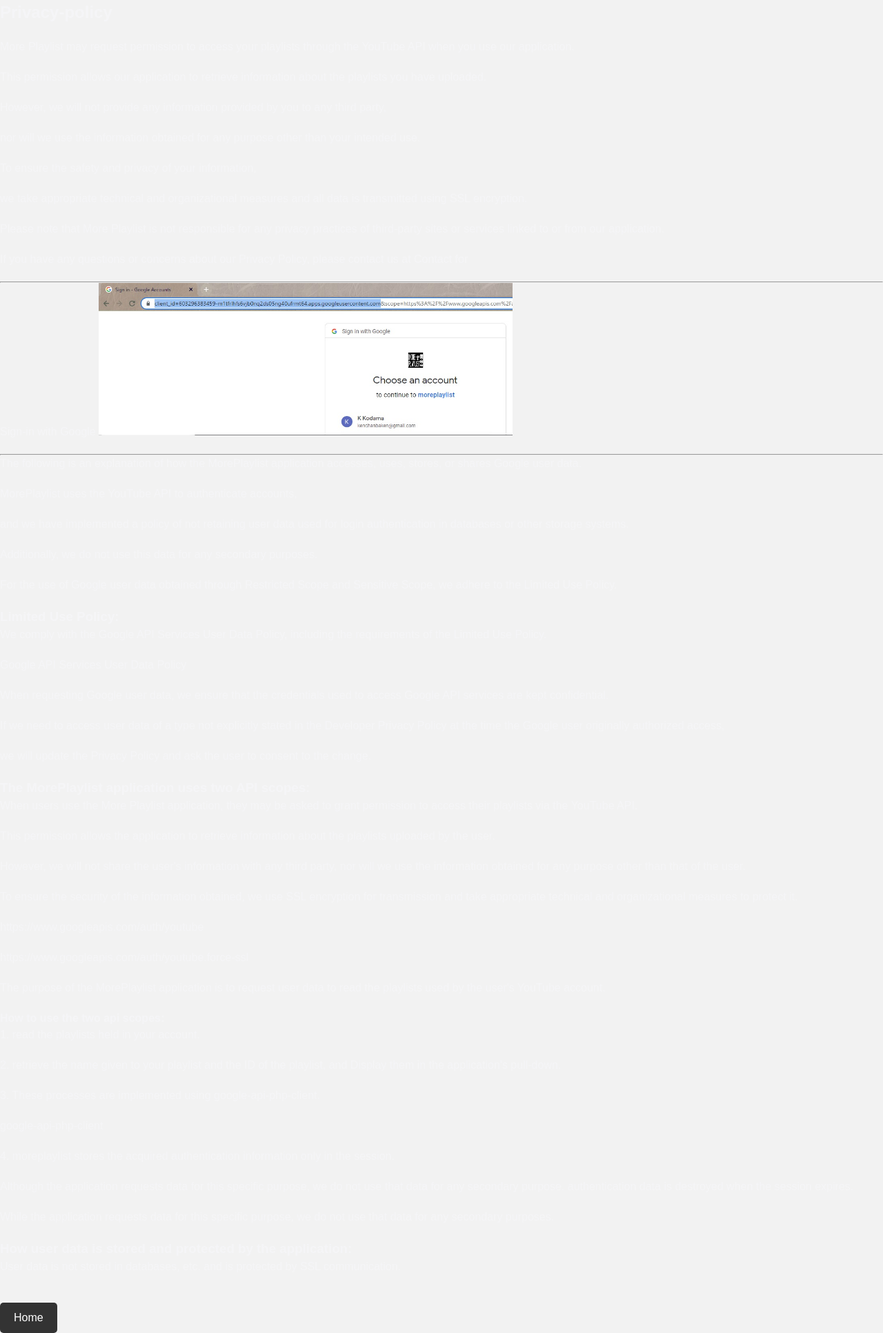
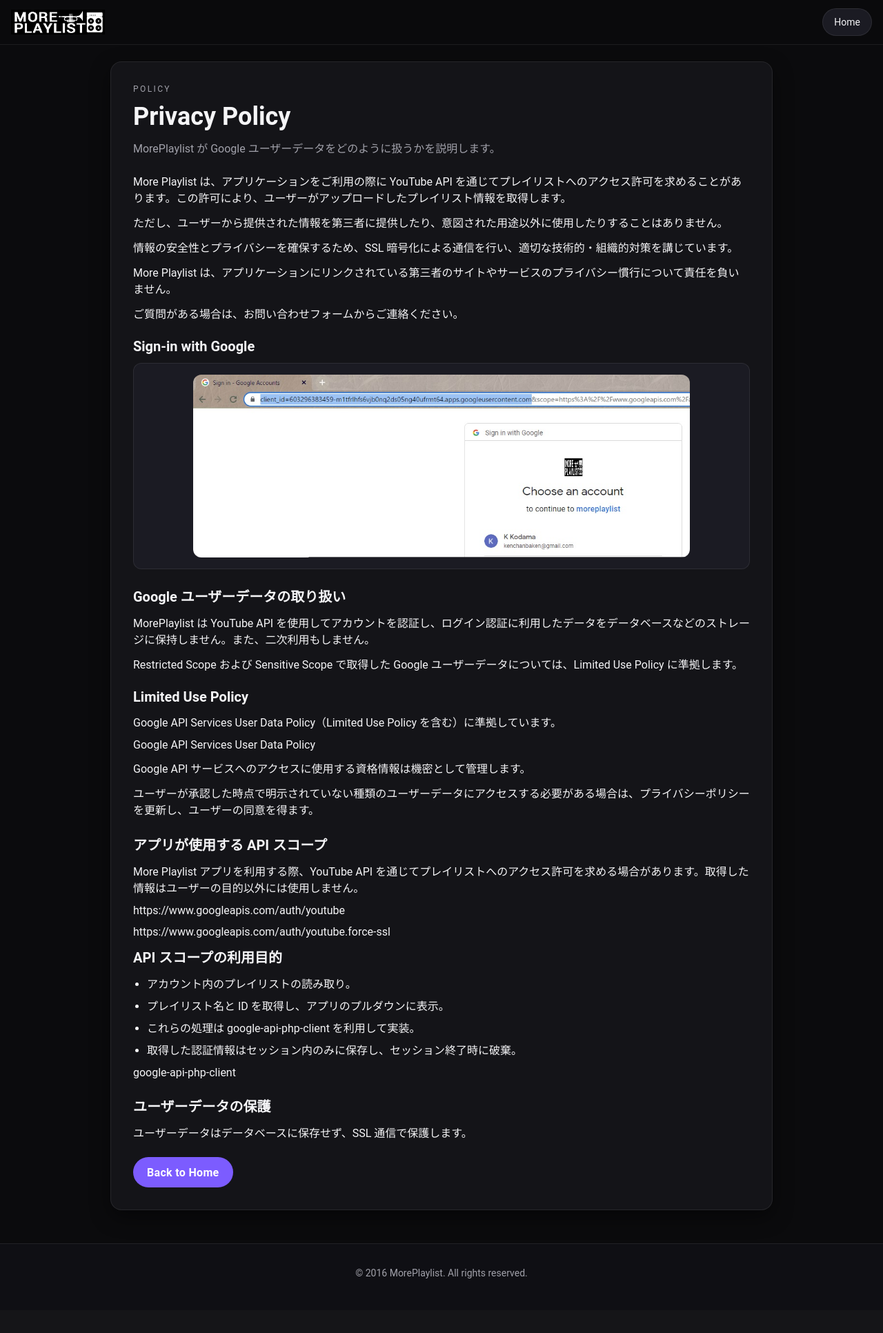
Before and after one commit to IchikabuImpact/moreplaylist, a PHP site: page /privacy.html in a window 1280 px wide. Shown: the whole page at 69% size. After the commit the page ends 1853 px from the top, so only its background shows below. Run offline with PHP 8.4, Linux system fonts and the light colour scheme.

Commit message:
Unify static page styling

```diff
--- a/public/css/style.css
+++ b/public/css/style.css
@@ -28,6 +28,129 @@ body {
 a {
     color: inherit;
     text-decoration: none;
+}
+
+.page-body {
+    background: var(--bg);
+}
+
+.page-shell {
+    min-height: 100vh;
+    display: flex;
+    flex-direction: column;
+}
+
+.page-main {
+    flex: 1;
+    padding: 24px 16px 48px;
+}
+
+.page-card {
+    max-width: 960px;
+    margin: 0 auto;
+    padding: 32px;
+    background: var(--panel);
+    border-radius: var(--radius);
+    border: 1px solid var(--border);
+    box-shadow: var(--shadow);
+    display: flex;
+    flex-direction: column;
+    gap: 24px;
+}
+
+.page-header {
+    display: flex;
+    flex-direction: column;
+    gap: 12px;
+}
+
+.page-eyebrow {
+    text-transform: uppercase;
+    letter-spacing: 0.2em;
+    font-size: 12px;
+    color: var(--muted);
+    margin: 0;
+}
+
+.page-title {
+    font-size: clamp(28px, 4vw, 36px);
+    margin: 0;
+}
+
+.page-lead {
+    margin: 0;
+    color: var(--muted);
+    font-size: 16px;
+}
+
+.page-section {
+    display: flex;
+    flex-direction: column;
+    gap: 12px;
+}
+
+.page-section h2,
+.page-section h3 {
+    margin: 0;
+    font-size: 20px;
+}
+
+.page-section p {
+    margin: 0;
+    color: var(--text);
+}
+
+.page-list {
+    list-style: disc;
+    padding-left: 20px;
+    margin: 0;
+    display: grid;
+    gap: 8px;
+    color: var(--text);
+}
+
+.media-card {
+    background: var(--panel2);
+    border-radius: 12px;
+    padding: 16px;
+    border: 1px solid var(--border);
+    display: flex;
+    justify-content: center;
+}
+
+.media-card img {
+    width: 100%;
+    max-width: 720px;
+    border-radius: 12px;
+    height: auto;
+    display: block;
+}
+
+.page-actions {
+    display: flex;
+    justify-content: flex-start;
+    gap: 12px;
+}
+
+.btn-secondary {
+    display: inline-flex;
+    align-items: center;
+    justify-content: center;
+    min-height: 40px;
+    padding: 0 16px;
+    border-radius: 999px;
+    border: 1px solid var(--border);
+    background: var(--panel2);
+    color: var(--text);
+    font-size: 14px;
+}
+
+.page-footer {
+    padding: 20px 16px 32px;
+    text-align: center;
+    color: var(--muted);
+    font-size: 14px;
+    border-top: 1px solid var(--border);
 }
 
 .topbar {
--- a/public/privacy.html
+++ b/public/privacy.html
@@ -1,4 +1,3 @@
-
 <!DOCTYPE html>
 <html lang="ja">
 <head>
@@ -7,135 +6,87 @@
   <meta name="description" content="Privacy policy on how the MorePlaylist application accesses, uses, stores or shares Google user data. User Data Policy and Limited Use Policy.">
   <meta http-equiv="X-UA-Compatible" content="ie=edge">
   <title>Privacy Policy | MorePlaylist</title>
-  <link rel="stylesheet" href="style.css">
-<style>
-* {
-  box-sizing: border-box;
-  margin: 0;
-  padding: 0;
-}
+  <link rel="stylesheet" href="/css/style.css">
+</head>
+<body class="page-body">
+  <div class="page-shell">
+    <header class="topbar">
+      <a class="topbar__logo" href="/Index">
+        <img src="/images/moreplaylist.png" alt="MorePlaylist">
+      </a>
+      <div class="topbar__actions">
+        <a class="btn-secondary" href="/Index">Home</a>
+      </div>
+    </header>
 
-html {
-  font-size: 16px;
-}
+    <main class="page-main">
+      <div class="page-card">
+        <div class="page-header">
+          <p class="page-eyebrow">Policy</p>
+          <h1 class="page-title">Privacy Policy</h1>
+          <p class="page-lead">MorePlaylist が Google ユーザーデータをどのように扱うかを説明します。</p>
+        </div>
 
-body {
-  font-family: Arial, sans-serif;
-  line-height: 1.5;
-  background-color: #f2f2f2;
-  font-size: 16px;
-}
-
-.container {
-  max-width: 600px;
-  margin: 0 auto;
-  padding: 30px;
-}
-
-h1 {
-  font-size: 24px;
-  font-weight: bold;
-  margin-bottom: 20px;
-}
-
-p {
-  margin-bottom: 20px;
-}
-
-.btn-home {
-  display: inline-block;
-  padding: 10px 20px;
-  background-color: #333;
-  color: #fff;
-  text-decoration: none;
-  border-radius: 5px;
-  margin-top: 20px;
-}
-</style>
-
-</head>
-<body>
-
-<section>
-<h1>Privacy-policy</h1>
-
-<p>More Playlist may request permission to access your playlists through the YouTube API when you use our application.</p>
-<p> This permission allows our application to retrieve information about the playlists you have uploaded. </p>
-<p>However, we will not provide any information provided by you to any third party,</p>
-<p>nor will we use the information obtained for any purpose other than your intended use.</p>
-
-<p>To ensure the safety and privacy of your information, </p>
-<p>we take appropriate technical and organizational measures and all data is transmitted using SSL encryption.</p>
-
-<p>Please note that More Playlist is not responsible for any privacy practices of third-party sites or services linked to or from our application.</p>
-<p>If you have any questions or concerns about our Privacy Policy, please contact us at
-<a href="https://docs.google.com/forms/d/e/1FAIpQLSdqdMWak2AJmYKCspWjsqN-oC3RxnLGFPfs_csAStd2uPcGJw/viewform">
-Contact for</a></p>
-
-<hr/>
-<p> Sign-in with Google
-<a href="/images/Screenshot-sign-in-with-googleEnglish.png"><img src="/images/Screenshot-sign-in-with-googleEnglish.png"  width="600" /></a>
-<hr/>
-
-
-<p>The following is an explanation of how the MorePlaylist application accesses, uses, stores, or shares Google user data.</p>
-
-<p>MorePlaylist uses the YouTube API to authenticate accounts, </p>
-<p>and we have implemented a policy of not retaining user data used for login authentication in databases or other storage systems.</p>
-<p> Additionally, we do not use this data for any secondary purposes.</p>
-
-<p>For the use of Google user data obtained through Restricted Scope and Sensitive Scope, we adhere to the Limited Use Policy.</p>
+        <section class="page-section">
+          <p>More Playlist は、アプリケーションをご利用の際に YouTube API を通じてプレイリストへのアクセス許可を求めることがあります。この許可により、ユーザーがアップロードしたプレイリスト情報を取得します。</p>
+          <p>ただし、ユーザーから提供された情報を第三者に提供したり、意図された用途以外に使用したりすることはありません。</p>
+          <p>情報の安全性とプライバシーを確保するため、SSL 暗号化による通信を行い、適切な技術的・組織的対策を講じています。</p>
+          <p>More Playlist は、アプリケーションにリンクされている第三者のサイトやサービスのプライバシー慣行について責任を負いません。</p>
+          <p>ご質問がある場合は、<a href="https://docs.google.com/forms/d/e/1FAIpQLSdqdMWak2AJmYKCspWjsqN-oC3RxnLGFPfs_csAStd2uPcGJw/viewform">お問い合わせフォーム</a>からご連絡ください。</p>
         </section>
 
-<section>
-<H3>Limited Use Policy:</h3>
-
-<p>We comply with the Google API Services User Data Policy, including the requirements of the Limited Use Policy.</p>
-
-<p><a href="https://developers.google.com/terms/api-services-user-data-policy">Google API Services User Data Policy</a></p>
-
-<p>When requesting Google user data, we ensure that the credentials used to access Google API services are kept confidential.</p>
-<p> If we need to access user data of a type not explicitly stated in the Developer Privacy Policy at the time the Google user originally authorized access,</p>
-<p> we will update the Privacy Policy and ask the user to consent to the change.</p>
-
+        <section class="page-section">
+          <h2>Sign-in with Google</h2>
+          <div class="media-card">
+            <a href="/images/Screenshot-sign-in-with-googleEnglish.png">
+              <img src="/images/Screenshot-sign-in-with-googleEnglish.png" alt="Sign-in with Google screenshot" loading="lazy">
+            </a>
+          </div>
         </section>
 
-<section>
-<h3>The MorePlaylist application uses two API scopes:</h3>
-<p>When users use the More Playlist application,
-they may be asked to grant permission to access their playlists via the YouTube API.</p>
-<p>This permission allows the application to retrieve information about the playlists uploaded by the user. </p>
-<p>However, we will not share the user's information with any third party, nor will we use the information obtained for any purpose other than that of the user.</p>
-<p>To ensure the security of the information obtained,
- we use SSL encryption for transmission and take appropriate technical and organizational measures to protect it.</p>
+        <section class="page-section">
+          <h2>Google ユーザーデータの取り扱い</h2>
+          <p>MorePlaylist は YouTube API を使用してアカウントを認証し、ログイン認証に利用したデータをデータベースなどのストレージに保持しません。また、二次利用もしません。</p>
+          <p>Restricted Scope および Sensitive Scope で取得した Google ユーザーデータについては、Limited Use Policy に準拠します。</p>
+        </section>
 
+        <section class="page-section">
+          <h2>Limited Use Policy</h2>
+          <p>Google API Services User Data Policy（Limited Use Policy を含む）に準拠しています。</p>
+          <p><a href="https://developers.google.com/terms/api-services-user-data-policy">Google API Services User Data Policy</a></p>
+          <p>Google API サービスへのアクセスに使用する資格情報は機密として管理します。</p>
+          <p>ユーザーが承認した時点で明示されていない種類のユーザーデータにアクセスする必要がある場合は、プライバシーポリシーを更新し、ユーザーの同意を得ます。</p>
+        </section>
+
+        <section class="page-section">
+          <h2>アプリが使用する API スコープ</h2>
+          <p>More Playlist アプリを利用する際、YouTube API を通じてプレイリストへのアクセス許可を求める場合があります。取得した情報はユーザーの目的以外には使用しません。</p>
           <p><a href="https://www.googleapis.com/auth/youtube">https://www.googleapis.com/auth/youtube</a></p>
           <p><a href="https://www.googleapis.com/auth/youtube.force-ssl">https://www.googleapis.com/auth/youtube.force-ssl</a></p>
-<p>The purpose of the MorePlaylist application is to request user data to read the playlists used by the user's YouTube account. </p>
-
-<h4>How to use the two api scopes:</h4>
-<p>1. read the playlists held in your account.</p>
-<p>2. retrieve the name given to your playlist and the ID of the playlist, and
-Display them in the application's pull-down.</p>
-<p>3. These processes are implemented using google-api-php-client.</p>
+          <h3>API スコープの利用目的</h3>
+          <ul class="page-list">
+            <li>アカウント内のプレイリストの読み取り。</li>
+            <li>プレイリスト名と ID を取得し、アプリのプルダウンに表示。</li>
+            <li>これらの処理は google-api-php-client を利用して実装。</li>
+            <li>取得した認証情報はセッション内のみに保存し、セッション終了時に破棄。</li>
+          </ul>
           <p><a href="https://github.com/googleapis/google-api-php-client">google-api-php-client</a></p>
-<p>4. moreplaylist stores the acquired authentication information only in the session.</p>
-<p>Although the application requests data for this specific purpose, we do not use that data for any secondary purpose. authentication data is destroyed when the session expires.</p>
-
-<p>While the application requests data for this specific purpose, we do not use that data for any secondary purposes.</p>
-
-
-
         </section>
 
+        <section class="page-section">
+          <h2>ユーザーデータの保護</h2>
+          <p>ユーザーデータはデータベースに保存せず、SSL 通信で保護します。</p>
+        </section>
 
-<section>
-<h3>How user data is stored and protected by the application:</h3>
+        <div class="page-actions">
+          <a href="/Index" class="btn-primary">Back to Home</a>
+        </div>
+      </div>
+    </main>
 
-<p>User data is not stored in databases, etc. and is protected by SSL communication.</p>
-
-</section>
-    <a href="/Index" class="btn-home">Home</a>
+    <footer class="page-footer">
+      <p>&copy; 2016 MorePlaylist. All rights reserved.</p>
+    </footer>
   </div>
 </body>
 </html>
```
Also changed, not shown: public/about.html (+33 -8 lines), public/term-of-use.html (+79 -79 lines). Lines whose indentation alone changed are shown as unchanged.
